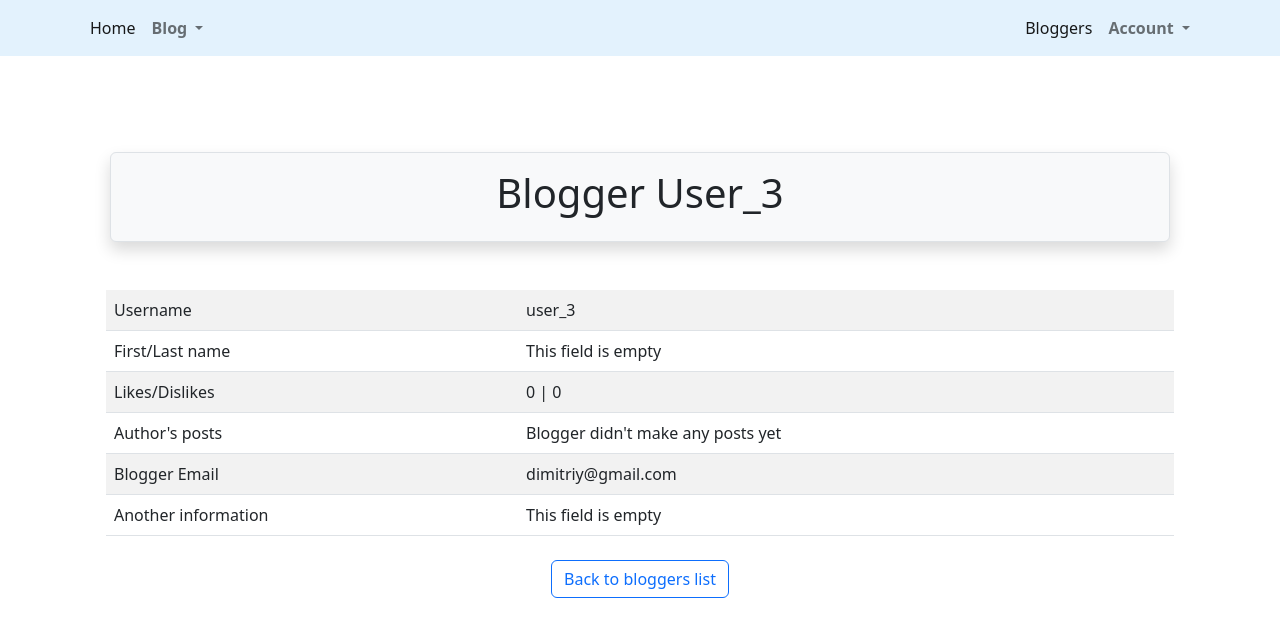
After one commit to KulykDima/Django_blog, a Django app: page /posts/bloggers/blogger/4 in a window 1280 px wide. The commit adds this page. Shown: the top 637 px of the page. Run offline with Django 4.2, Linux system fonts and the light colour scheme; a user stored in the database is signed in; data comes from the database, SQL or seed files in the repository; both versions use the stored data as it was after the commit; some libraries are stand-ins or nearby versions.

Commit message:
blogger_details

```diff
--- /dev/null
+++ b/src/post/templates/bloggers/blogger_details.html
@@ -0,0 +1,59 @@
+{% extends 'base.html' %}
+
+{% block title %}
+    Blogger {{ blogger.username }}
+{% endblock %}
+
+{% block header %}
+    Blogger {{ blogger.username|title }}
+{% endblock %}
+
+{% block content %}
+    <div class="container">
+        <div class="row">
+            <div class="col-sm">
+                <table class="table table-striped">
+                    <tbody>
+                        <tr>
+                            <td>Username</td>
+                            <td>{{ blogger.username }}</td>
+                        </tr>
+                        <tr>
+                            <td>First/Last name</td>
+                            <td>{% if blogger.last_name %} {{ blogger.first_name }} {{ blogger.last_name }}
+                            {% else %} This field is empty {% endif %}</td>
+                        </tr>
+                        <tr>
+                            <td>Likes/Dislikes</td>
+                            <td>{{ blogger.likes.count }} | {{ blogger.dislikes.count }}</td>
+{#                            Сделать навбар!!! #}
+                        </tr>
+                        <tr>
+                            <td>Author's posts</td>
+                            <td>{% if posts %}{% for post in posts %} | <a href="{% url 'posts:detail' uuid=post.uuid %}">
+                                    {{ post.title }}</a> |
+                            {% endfor %} {% else %} Blogger didn't make any posts yet {% endif %}</td>
+                        </tr>
+                        <tr>
+                            <td>Blogger Email</td>
+                            <td>{{ blogger.email }}</td>
+                        </tr>
+                        <tr>
+                            <td>Another information</td>
+                            <td>{% if blogger.city %} City - {{ blogger.city }} Birthday - {{ blogger.birthday|date:'d-M-Y' }}
+                                    {{ post.title }}
+                            {% else %} This field is empty {% endif %}</td>
+                        </tr>
+                    </tbody>
+              </table>
+            </div>
+        </div>
+    <div align="center">
+                <a class="btn btn-outline-primary m-2" href="{% url 'posts:blogger_list' %}">Back to bloggers list</a>
+        </div>
+        {% if is_paginated %}
+    <div class="row">
+        {% include 'includes/paginator.html' %}
+    </div>
+    {% endif %}
+{% endblock %}
--- a/src/post/templates/bloggers_list.html
+++ b/src/post/templates/bloggers/bloggers_list.html
@@ -45,7 +45,10 @@
             {% for post in object_list %}
                 <tr>
                     <td>{{ forloop.counter }}</td>
-                    <td>{{ post.username }}</td>
+                <td>{% if user.is_authenticated %} <a href="{% url 'posts:blogger_detail' post.id %}">
+                    {{ post.username }}</a>
+                    {% else %} {{ post.username }}
+                        {% endif %}</td>
                     <td>{{ post.posts_set.count }}</td>
                     <td>{{ post.likes.count }}</td>
                     <td>{{ post.dislikes.count }}</td>
--- a/src/post/urls.py
+++ b/src/post/urls.py
@@ -1,6 +1,6 @@
 from django.urls import path
 
-from post.views import AddDislike, ListOfBloggers
+from post.views import AddDislike, ListOfBloggers, blogger_details
 from post.views import AddLike
 from post.views import CreatePost
 from post.views import PostDetail
@@ -17,4 +17,5 @@ urlpatterns = [
     path('<int:pk>/dislike/', AddDislike.as_view(), name='dislike'),
     path('update/<uuid:uuid>', PostUpdate.as_view(), name='update'),
     path('bloggers/', ListOfBloggers.as_view(), name='blogger_list'),
+    path('bloggers/blogger/<int:author_id>', blogger_details, name='blogger_detail'),
 ]
--- a/src/post/views.py
+++ b/src/post/views.py
@@ -1,6 +1,6 @@
+from django.contrib.auth.decorators import login_required
 from django.contrib.auth.mixins import LoginRequiredMixin
 from django.core.paginator import Paginator
-from django.db.models import Prefetch
 from django.http import HttpResponseRedirect
 from django.shortcuts import render, get_object_or_404  # noqa
 from django.urls import reverse, reverse_lazy
@@ -174,9 +174,21 @@ class PostUpdate(LoginRequiredMixin, UpdateView):
 
 class ListOfBloggers(ListView):
     model = User
-    template_name = 'bloggers_list.html'
+    template_name = 'bloggers/bloggers_list.html'
 
     # def get_context_data(self, *, object_list=None, **kwargs):
     #     context = super().get_context_data(object_list=self.get_queryset(), **kwargs)
     #     context['posts'] = Posts.objects.filter(author_id=self.request.user.pk)
     #     return context
+
+
+@login_required
+def blogger_details(request, author_id):
+    blogger = get_object_or_404(User, pk=author_id)
+    posts = Posts.objects.filter(author_id=author_id).order_by('create_date')
+    return render(request=request,
+                  template_name='bloggers/blogger_details.html',
+                  context={
+                      'blogger': blogger,
+                      'posts': posts
+                  })
```
Also changed, not shown: blog.sqlite3.
